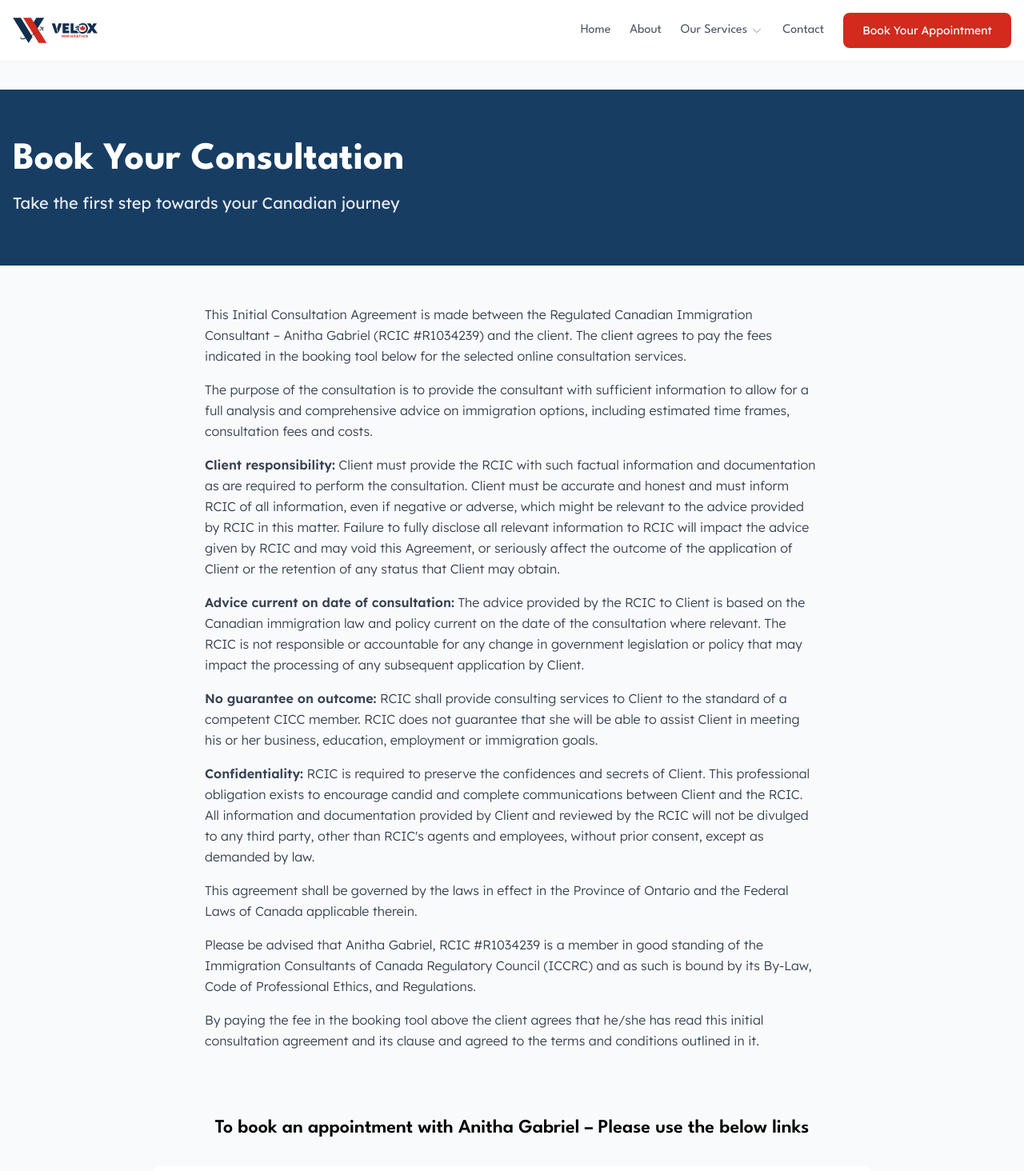
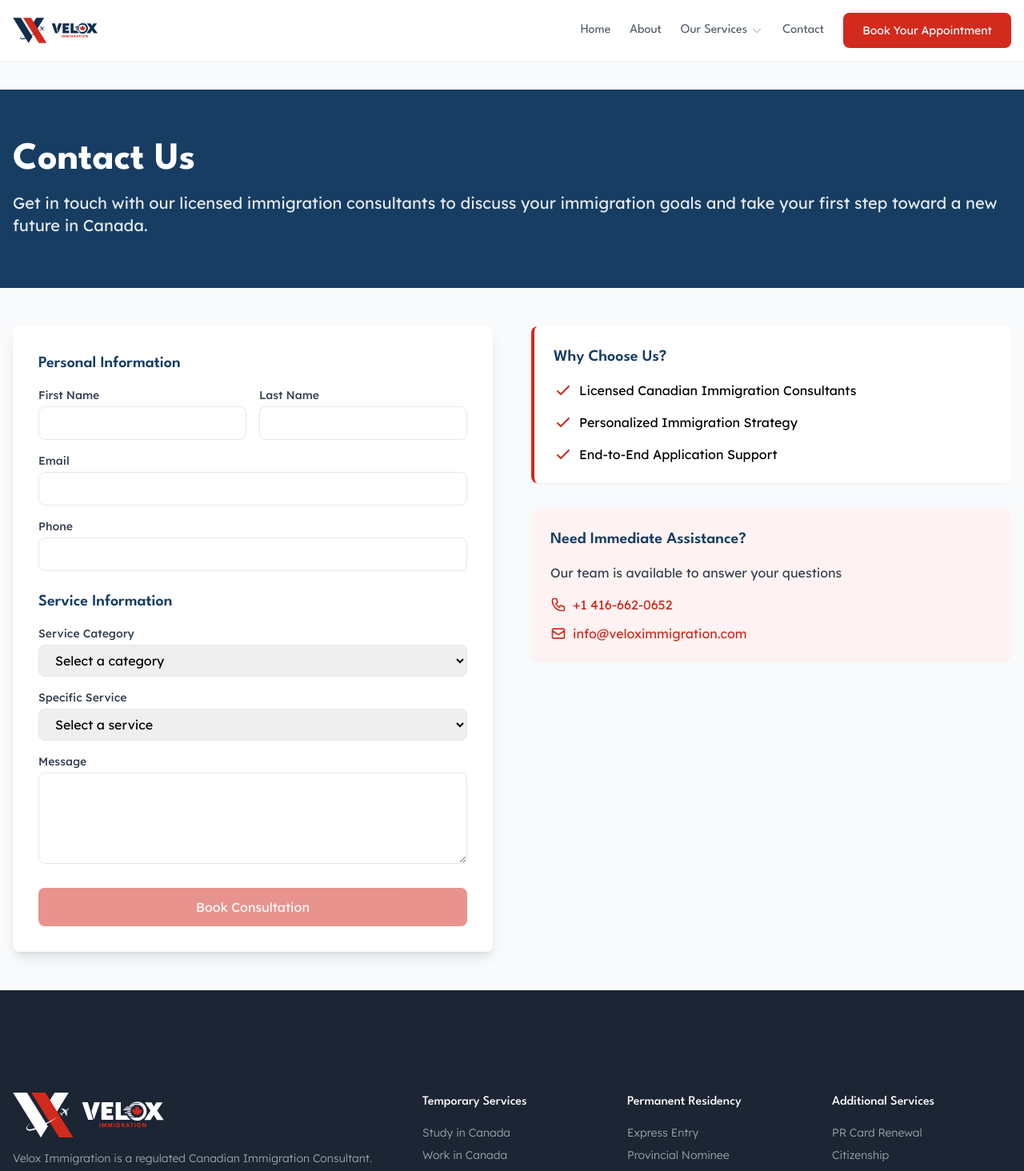
Before and after one commit to PraveenJoshua23/velox-immigration, an Angular app: page /contact in a window 1280 px wide. Shown: the top 1464 px of the page at 80% size. Built offline with nearby package versions, Linux system fonts and the light colour scheme.

Commit message:
added book appointmnet page and removed the booking component from contact

```diff
--- a/src/app/app.routes.ts
+++ b/src/app/app.routes.ts
@@ -18,6 +18,7 @@ import { CitizenshipComponent } from './pages/services/citizenship.component';
 import { ApplicationReviewComponent } from './pages/services/application-review.component';
 import { FamilySponsorshipComponent } from './pages/services/family-sponsorship.component';
 import { AppealsHumanitarianComponent } from './pages/services/appeals.component';
+import { BookYourAppointmentComponent } from './pages/book-your-appointment/book-your-appointment.component';
 
 export const routes: Routes = [
   {
@@ -77,4 +78,8 @@ export const routes: Routes = [
       },
     ],
   },
+  {
+    path: 'book-your-appointment',
+    component: BookYourAppointmentComponent,
+  },
 ];
--- /dev/null
+++ b/src/app/pages/book-your-appointment/book-your-appointment.component.ts
@@ -0,0 +1,126 @@
+import { CommonModule } from '@angular/common';
+import { Component } from '@angular/core';
+import { ReactiveFormsModule } from '@angular/forms';
+import { HeaderComponent } from '../../components/header.component';
+import { FooterComponent } from '../../components/footer.component';
+import { AppointmentBookingComponent } from '../../components/book-appointment.component';
+
+@Component({
+  selector: 'app-book-appointment',
+  standalone: true,
+  imports: [
+    CommonModule,
+    ReactiveFormsModule,
+    HeaderComponent,
+    FooterComponent,
+    AppointmentBookingComponent,
+  ],
+  template: `
+    <app-header />
+    <section class="min-h-screen bg-gray-50 py-12">
+      <!-- Hero Section -->
+      <div class="bg-sea-900 text-white py-16 mb-12">
+        <div class="container mx-auto px-4">
+          <h1 class="text-4xl md:text-5xl font-bold mb-4">
+            Book Your Consultation
+          </h1>
+          <p class="text-xl opacity-90">
+            Take the first step towards your Canadian journey
+          </p>
+        </div>
+      </div>
+
+      <!-- Main Content -->
+      <div class="container mx-auto px-4">
+        <div
+          class="text-gray-700 font-light leading-relaxed max-w-3xl mx-auto mb-12"
+        >
+          <p class="mb-4">
+            This Initial Consultation Agreement is made between the Regulated
+            Canadian Immigration Consultant – Anitha Gabriel (RCIC #R1034239)
+            and the client. The client agrees to pay the fees indicated in the
+            booking tool below for the selected online consultation services.
+          </p>
+
+          <p class="mb-4">
+            The purpose of the consultation is to provide the consultant with
+            sufficient information to allow for a full analysis and
+            comprehensive advice on immigration options, including estimated
+            time frames, consultation fees and costs.
+          </p>
+
+          <p class="mb-4">
+            <span class="font-semibold">Client responsibility:</span> Client
+            must provide the RCIC with such factual information and
+            documentation as are required to perform the consultation. Client
+            must be accurate and honest and must inform RCIC of all information,
+            even if negative or adverse, which might be relevant to the advice
+            provided by RCIC in this matter. Failure to fully disclose all
+            relevant information to RCIC will impact the advice given by RCIC
+            and may void this Agreement, or seriously affect the outcome of the
+            application of Client or the retention of any status that Client may
+            obtain.
+          </p>
+
+          <p class="mb-4">
+            <span class="font-semibold"
+              >Advice current on date of consultation:</span
+            >
+            The advice provided by the RCIC to Client is based on the Canadian
+            immigration law and policy current on the date of the consultation
+            where relevant. The RCIC is not responsible or accountable for any
+            change in government legislation or policy that may impact the
+            processing of any subsequent application by Client.
+          </p>
+
+          <p class="mb-4">
+            <span class="font-semibold">No guarantee on outcome:</span> RCIC
+            shall provide consulting services to Client to the standard of a
+            competent CICC member. RCIC does not guarantee that she will be able
+            to assist Client in meeting his or her business, education,
+            employment or immigration goals.
+          </p>
+
+          <p class="mb-4">
+            <span class="font-semibold">Confidentiality:</span> RCIC is required
+            to preserve the confidences and secrets of Client. This professional
+            obligation exists to encourage candid and complete communications
+            between Client and the RCIC. All information and documentation
+            provided by Client and reviewed by the RCIC will not be divulged to
+            any third party, other than RCIC's agents and employees, without
+            prior consent, except as demanded by law.
+          </p>
+
+          <p class="mb-4">
+            This agreement shall be governed by the laws in effect in the
+            Province of Ontario and the Federal Laws of Canada applicable
+            therein.
+          </p>
+
+          <p class="mb-4">
+            Please be advised that Anitha Gabriel, RCIC #R1034239 is a member in
+            good standing of the Immigration Consultants of Canada Regulatory
+            Council (ICCRC) and as such is bound by its By-Law, Code of
+            Professional Ethics, and Regulations.
+          </p>
+
+          <p>
+            By paying the fee in the booking tool above the client agrees that
+            he/she has read this initial consultation agreement and its clause
+            and agreed to the terms and conditions outlined in it.
+          </p>
+        </div>
+        <app-appointment-booking />
+      </div>
+    </section>
+    <app-footer [hideContactBanner]="true" />
+  `,
+  styles: [
+    `
+      :host {
+        display: block;
+      }
+    `,
+  ],
+})
+export class BookYourAppointmentComponent {}
--- a/src/app/pages/contact/contact.component.ts
+++ b/src/app/pages/contact/contact.component.ts
@@ -9,7 +9,6 @@ import {
 import { HeaderComponent } from '../../components/header.component';
 import { FooterComponent } from '../../components/footer.component';
 import { SheetsService } from '../../services/sheets.service';
-import { AppointmentBookingComponent } from '../../components/book-appointment.component';
 
 interface ServiceCategory {
   name: string;
@@ -24,7 +23,6 @@ interface ServiceCategory {
     ReactiveFormsModule,
     HeaderComponent,
     FooterComponent,
-    AppointmentBookingComponent,
   ],
   template: `
     <app-header />
@@ -32,96 +30,17 @@ interface ServiceCategory {
       <!-- Hero Section -->
       <div class="bg-sea-900 text-white py-16 mb-12">
         <div class="container mx-auto px-4">
-          <h1 class="text-4xl md:text-5xl font-bold mb-4">
-            Book Your Consultation
-          </h1>
+          <h1 class="text-4xl md:text-5xl font-bold mb-4">Contact Us</h1>
           <p class="text-xl opacity-90">
-            Take the first step towards your Canadian journey
+            Get in touch with our licensed immigration consultants to discuss
+            your immigration goals and take your first step toward a new future
+            in Canada.
           </p>
         </div>
       </div>
 
       <!-- Main Content -->
       <div class="container mx-auto px-4">
-        <div
-          class="text-gray-700 font-light leading-relaxed max-w-3xl mx-auto mb-12"
-        >
-          <p class="mb-4">
-            This Initial Consultation Agreement is made between the Regulated
-            Canadian Immigration Consultant – Anitha Gabriel (RCIC #R1034239)
-            and the client. The client agrees to pay the fees indicated in the
-            booking tool below for the selected online consultation services.
-          </p>
-
-          <p class="mb-4">
-            The purpose of the consultation is to provide the consultant with
-            sufficient information to allow for a full analysis and
-            comprehensive advice on immigration options, including estimated
-            time frames, consultation fees and costs.
-          </p>
-
-          <p class="mb-4">
-            <span class="font-semibold">Client responsibility:</span> Client
-            must provide the RCIC with such factual information and
-            documentation as are required to perform the consultation. Client
-            must be accurate and honest and must inform RCIC of all information,
-            even if negative or adverse, which might be relevant to the advice
-            provided by RCIC in this matter. Failure to fully disclose all
-            relevant information to RCIC will impact the advice given by RCIC
-            and may void this Agreement, or seriously affect the outcome of the
-            application of Client or the retention of any status that Client may
-            obtain.
-          </p>
-
-          <p class="mb-4">
-            <span class="font-semibold"
-              >Advice current on date of consultation:</span
-            >
-            The advice provided by the RCIC to Client is based on the Canadian
-            immigration law and policy current on the date of the consultation
-            where relevant. The RCIC is not responsible or accountable for any
-            change in government legislation or policy that may impact the
-            processing of any subsequent application by Client.
-          </p>
-
-          <p class="mb-4">
-            <span class="font-semibold">No guarantee on outcome:</span> RCIC
-            shall provide consulting services to Client to the standard of a
-            competent CICC member. RCIC does not guarantee that she will be able
-            to assist Client in meeting his or her business, education,
-            employment or immigration goals.
-          </p>
-
-          <p class="mb-4">
-            <span class="font-semibold">Confidentiality:</span> RCIC is required
-            to preserve the confidences and secrets of Client. This professional
-            obligation exists to encourage candid and complete communications
-            between Client and the RCIC. All information and documentation
-            provided by Client and reviewed by the RCIC will not be divulged to
-            any third party, other than RCIC's agents and employees, without
-            prior consent, except as demanded by law.
-          </p>
-
-          <p class="mb-4">
-            This agreement shall be governed by the laws in effect in the
-            Province of Ontario and the Federal Laws of Canada applicable
-            therein.
-          </p>
-
-          <p class="mb-4">
-            Please be advised that Anitha Gabriel, RCIC #R1034239 is a member in
-            good standing of the Immigration Consultants of Canada Regulatory
-            Council (ICCRC) and as such is bound by its By-Law, Code of
-            Professional Ethics, and Regulations.
-          </p>
-
-          <p>
-            By paying the fee in the booking tool above the client agrees that
-            he/she has read this initial consultation agreement and its clause
-            and agreed to the terms and conditions outlined in it.
-          </p>
-        </div>
-        <app-appointment-booking />
         <div class="grid grid-cols-1 md:grid-cols-2 gap-12">
           <!-- Left Column - Form -->
           <div class="bg-white rounded-lg shadow-lg p-8">
--- a/src/app/utils/constants/navigation.ts
+++ b/src/app/utils/constants/navigation.ts
@@ -106,7 +106,7 @@ export const nav = {
   ctaButton: {
     id: 2,
     label: 'Book Your Appointment',
-    href: '/contact',
+    href: '/book-your-appointment',
     isExternal: false,
     type: 'Primary',
   },
```
